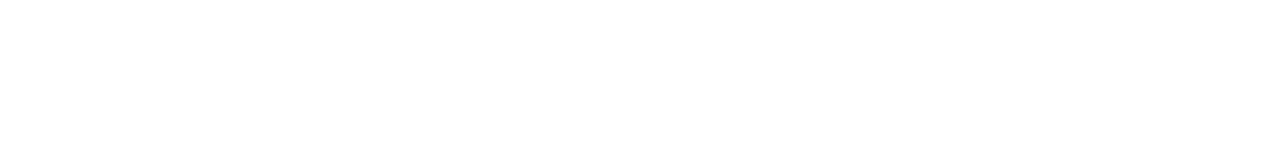
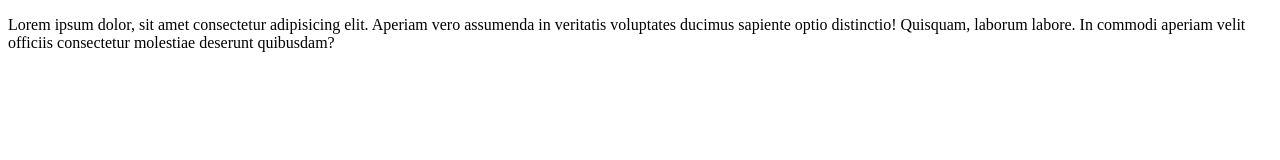
Before and after one commit to arrygnwn/arry-git-test, a plain HTML site: page index.html in a window 1280 px wide. Drawn offline with Linux system fonts and the light colour scheme.

Commit message:
menambahkan paragraph

```diff
--- a/index.html
+++ b/index.html
@@ -6,5 +6,10 @@
     <meta name="viewport" content="width=device-width, initial-scale=1.0" />
     <title>Coba GIT Remote</title>
   </head>
-  <body></body>
+  <body>
+    <p>
+      Lorem ipsum dolor, sit amet consectetur adipisicing elit. Aperiam vero assumenda in veritatis voluptates ducimus sapiente optio distinctio! Quisquam, laborum labore. In commodi aperiam velit officiis consectetur molestiae deserunt
+      quibusdam?
+    </p>
+  </body>
 </html>
```
